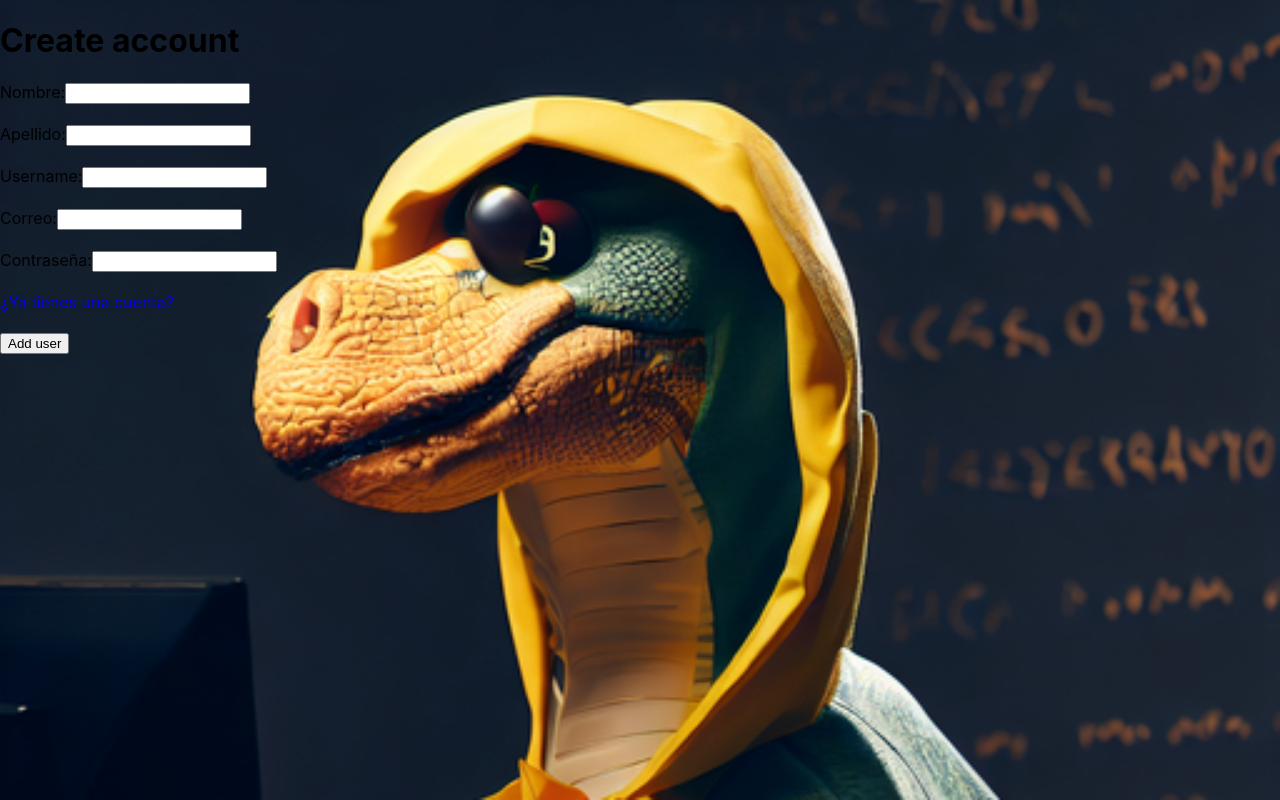
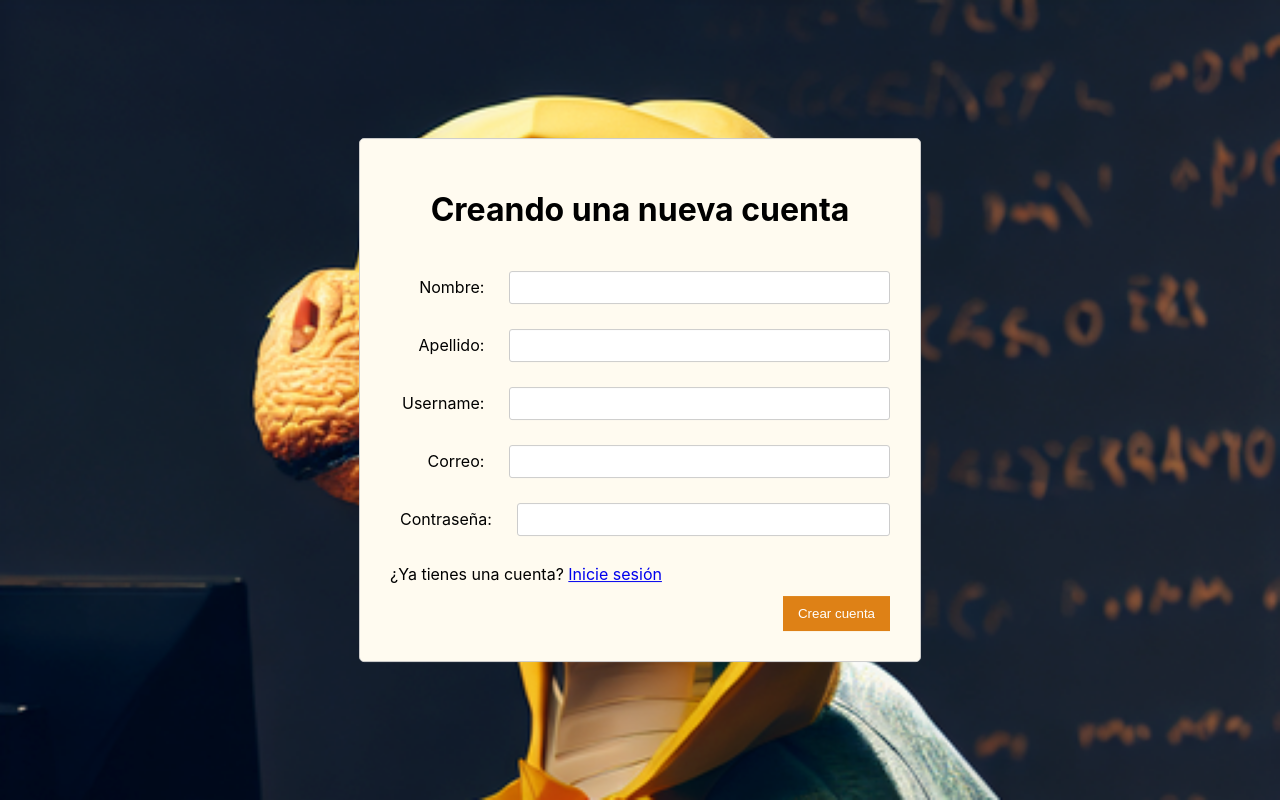
Before and after one commit to NoeParedes/Proyecto2DBP-React, a React (Create React App) app: page /signup in a window 1280 px wide. Built offline with nearby package versions, Linux system fonts and the light colour scheme.

Commit message:
SIGN UP
Ya está creado el formulario para el Sign Up.

```diff
--- a/src/App.js
+++ b/src/App.js
@@ -9,6 +9,7 @@ import Redireccion from './pantallas/redireccion';
 import Default from './pantallas/default';
 import Signup from './pantallas/signup';
 import Login from './pantallas/login';
+
 function App() {
   return (
     <div>
@@ -16,7 +17,7 @@ function App() {
         <Route path="/" element={<Redireccion />} />
         <Route path="/libros" element={<Libros />} />
         <Route path="/" element={<Inicio />} />
-        <Route path="/incio" element={<Inicio />} />
+        <Route path="/inicio" element={<Inicio />} />
         <Route path="/contactos" element={<Contacto />} />
         <Route path="/login" element={<Login />} />
         <Route path="/signup" element={<Signup />} />
--- /dev/null
+++ b/src/pantallas/signup.css
@@ -0,0 +1,72 @@
+.sign_up_form {
+  min-width: 500px;
+  min-height: 400px;
+  position: absolute;
+  top: 50%;
+  left: 50%;
+  -webkit-transform: translate(-50%, -50%);
+  -ms-transform: translate(-50%, -50%);
+  transform: translate(-50%, -50%);
+  width: 350px;
+  padding: 30px;
+  border: 1px solid #ccc;
+  border-radius: 5px;
+  background-color: rgb(255, 251, 240);
+}
+
+.sign_up_form h1 {
+  text-align: center;
+  color: rgb(0, 0, 0);
+}
+
+.sign_up_form label {
+  width: 100px;
+  display: block;
+  margin-bottom: 10px;
+  text-align: right;
+  margin-left: 2%;
+}
+
+.sign_up_form .input-info {
+  width: 100%;
+  display: -webkit-box;
+  display: -ms-flexbox;
+  display: flex;
+  -webkit-box-pack: justify;
+  -ms-flex-pack: justify;
+  justify-content: space-between;
+  -webkit-box-align: center;
+  -ms-flex-align: center;
+  align-items: center;
+  margin-bottom: 15px;
+}
+
+.sign_up_form input[type="text"],
+.sign_up_form input[type="email"],
+.sign_up_form input[type="password"] {
+  width: 86%;
+  padding: 8px;
+  margin-bottom: 10px;
+  border: 1px solid #ccc;
+  border-radius: 3px;
+  text-align: left;
+  margin-left: 5%;
+}
+
+.sign_up_form p {
+  color: black;
+  font-size: 16px;
+}
+
+.sign_up_form button {
+  background-color: #de8116;
+  color: white;
+  padding: 10px 15px;
+  border: none;
+  cursor: pointer;
+  float:right;
+}
+
+.sign_up_form button:hover {
+  background-color: #8d602f;
+}
--- a/src/pantallas/signup.js
+++ b/src/pantallas/signup.js
@@ -1,10 +1,11 @@
 import React, { useState } from 'react';
+import './signup.css';
 
 const Signup = () => {
-  const [nombre, setNombre] = useState('');
+  const [nombre,     setNombre] = useState('');
   const [apellido, setApellido] = useState('');
   const [username, setUsername] = useState('');
-  const [correo, setCorreo] = useState('');
+  const [correo,     setCorreo] = useState('');
   const [password, setPassword] = useState('');
 
   const signup = () => {
@@ -23,9 +24,7 @@ const Signup = () => {
 
     fetch('http://127.0.0.1:5000/users', {
       method: 'POST',
-      headers: {
-        'Content-Type': 'application/json',
-      },
+      headers: { 'Content-Type': 'application/json', },
       body: JSON.stringify(data),
     })
       .then(response => response.text())
@@ -40,62 +39,54 @@ const Signup = () => {
   };
 
   return (
-    <div>
-      <h1>Create account</h1>
+    <div class="sign_up_form">
+
+      <h1> Creando una nueva cuenta </h1>
+      <br/>
+
       <form>
-        <label htmlFor="nombre">Nombre:</label>
-        <input
-          type="text"
-          id="nombre"
-          name="nombre"
+        <div class="input-info">
+        <label htmlFor="nombre"> Nombre: </label>
+        <input type="text" id="nombre" name="nombre"
           value={nombre}
           onChange={(e) => setNombre(e.target.value)}
-          required
-        /><br /><br />
+          required />
+        </div>
 
-        <label htmlFor="apellido">Apellido:</label>
-        <input
-          type="text"
-          id="apellido"
-          name="apellido"
+        <div class="input-info">
+        <label htmlFor="apellido"> Apellido: </label>
+        <input type="text" id="apellido" name="apellido"
           value={apellido}
           onChange={(e) => setApellido(e.target.value)}
-          required
-        /><br /><br />
+          required />
+        </div>
 
-        <label htmlFor="username">Username:</label>
-        <input
-          type="text"
-          id="username"
-          name="username"
+        <div class="input-info">
+        <label htmlFor="username"> Username: </label>
+        <input type="text" id="username" name="username"
           value={username}
           onChange={(e) => setUsername(e.target.value)}
-          required
-        /><br /><br />
+          required/>
+        </div>
 
-        <label htmlFor="correo">Correo:</label>
-        <input
-          type="email"
-          id="correo"
-          name="correo"
+        <div class="input-info">
+        <label htmlFor="correo"> Correo: </label>
+        <input type="email" id="correo" name="correo"
           value={correo}
           onChange={(e) => setCorreo(e.target.value)}
-          required
-        /><br /><br />
+          required/>
+        </div>
 
-        <label htmlFor="password">Contraseña:</label>
-        <input
-          type="password"
-          id="password"
-          name="password"
+        <div class="input-info">
+        <label htmlFor="password"> Contraseña: </label>
+        <input type="password" id="password" name="password"
           value={password}
           onChange={(e) => setPassword(e.target.value)}
-          required
-        /><br /><br />
+          required />
+        </div>
 
-        <a href="/login">¿Ya tienes una cuenta?</a><br /><br />
-
-        <button type="button" onClick={signup}>Add user</button>
+        <p> ¿Ya tienes una cuenta? <a href="/login"> Inicie sesión </a> </p>
+        <button type="button" onClick={signup}> Crear cuenta </button>
       </form>
     </div>
   );
```
